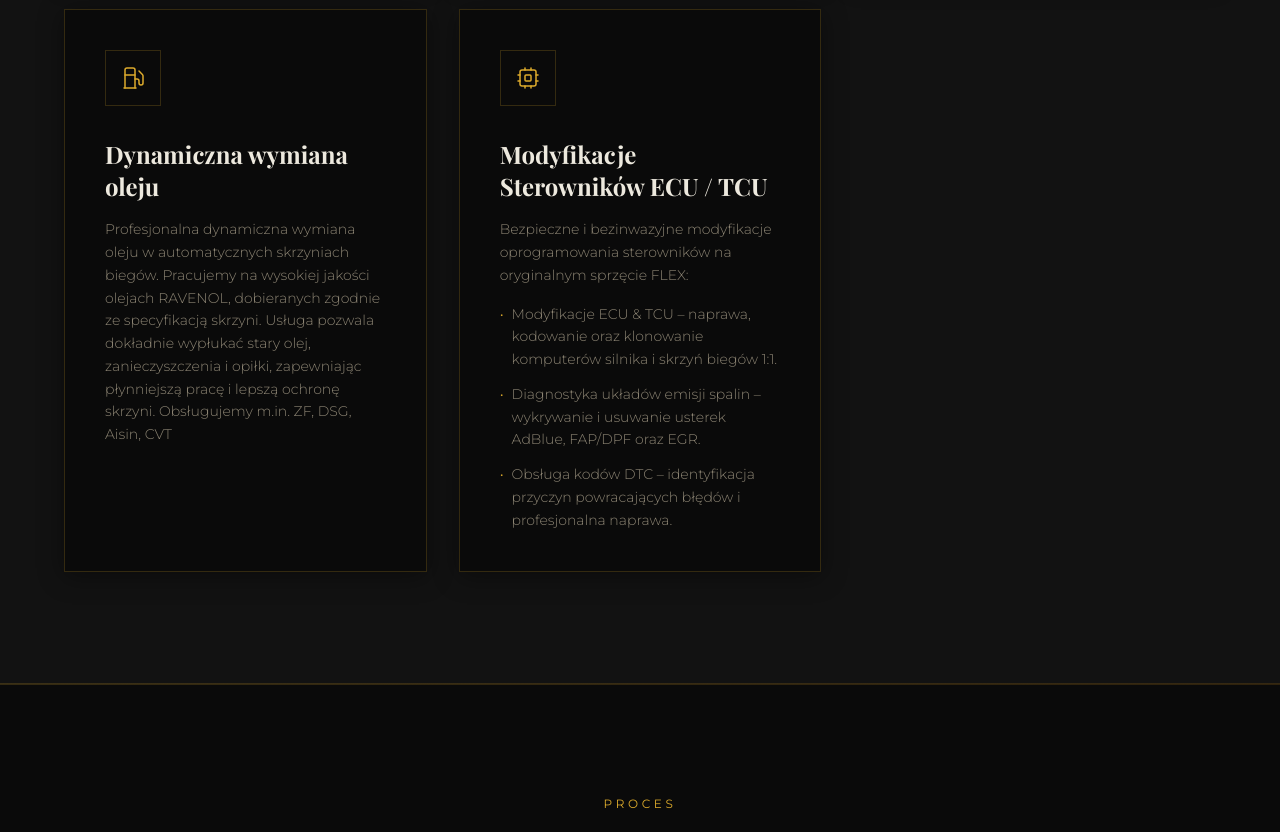
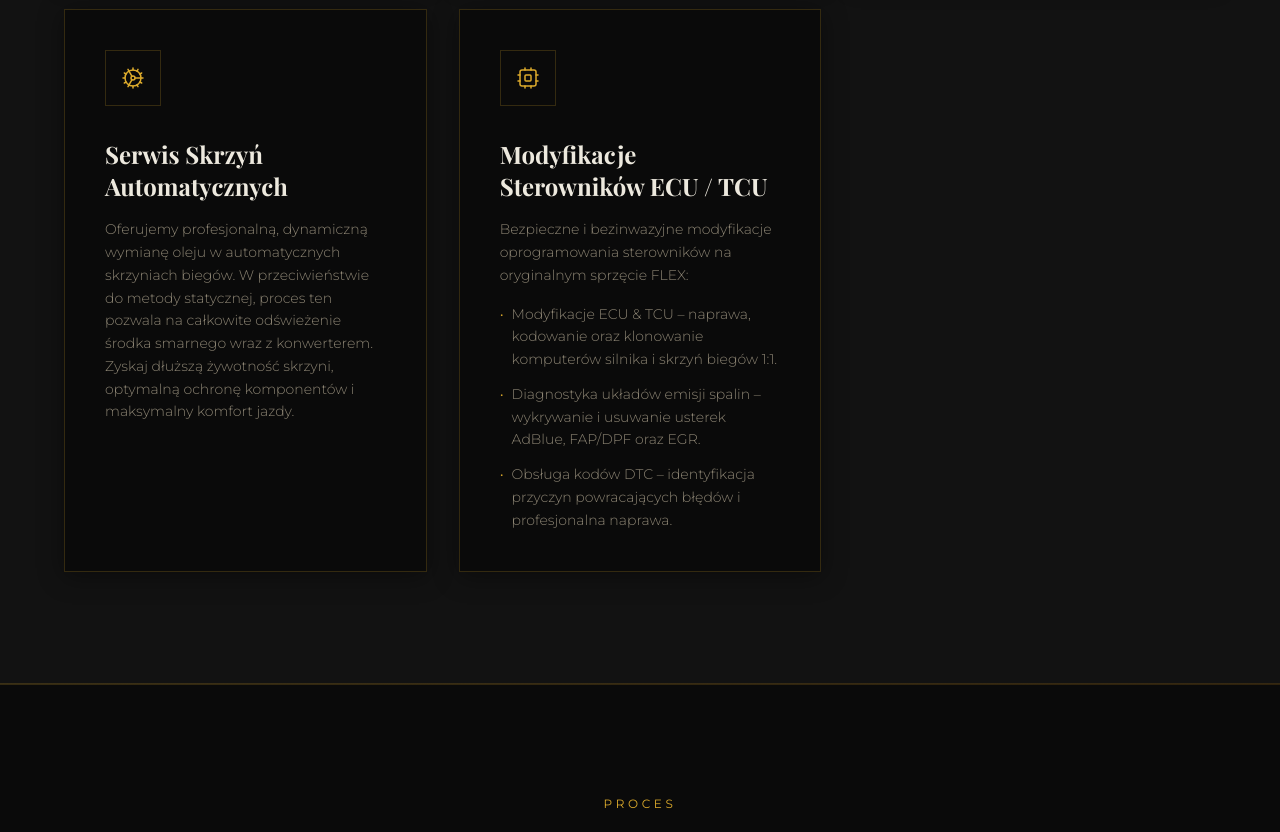
Before and after one commit to Kirens92/autoserwisglabcio, a React (Vite) app: page / in a window 1280 px wide. Shown: the part 2120-2952 px from the top of the page. Built offline with nearby package versions, Linux system fonts and the light colour scheme; the HTML template or start-up script is replaced by a standard one.

Commit message:
Add files via upload

```diff
--- a/src/components/Services.tsx
+++ b/src/components/Services.tsx
@@ -1,4 +1,4 @@
-import { Cpu, Fuel, Monitor, Wrench, Zap, type LucideIcon } from "lucide-react";
+import { Cpu, Fuel, Monitor, Wrench, Zap, Cog, type LucideIcon } from "lucide-react";
 
 type Service = {
   icon: LucideIcon;
@@ -27,10 +27,10 @@ const services: Service[] = [
       "Twoje auto straciło moc? Na desce rozdzielczej pojawiła się niepokojąca kontrolka? Nie czekaj, aż drobna usterka doprowadzi do poważnej i kosztownej awarii. Szybko zdiagnozujemy przyczyny zapalenia się kontrolek.",
   },
   {
-    icon: Fuel,
-    title: "Dynamiczna wymiana oleju",
+    icon: Cog,
+    title: "Serwis Skrzyń Automatycznych",
     description:
-      "Profesjonalna dynamiczna wymiana oleju w automatycznych skrzyniach biegów. Pracujemy na wysokiej jakości olejach RAVENOL, dobieranych zgodnie ze specyfikacją skrzyni. Usługa pozwala dokładnie wypłukać stary olej, zanieczyszczenia i opiłki, zapewniając płynniejszą pracę i lepszą ochronę skrzyni. Obsługujemy m.in. ZF, DSG, Aisin, CVT",
+      "Oferujemy profesjonalną, dynamiczną wymianę oleju w automatycznych skrzyniach biegów. W przeciwieństwie do metody statycznej, proces ten pozwala na całkowite odświeżenie środka smarnego wraz z konwerterem. Zyskaj dłuższą żywotność skrzyni, optymalną ochronę komponentów i maksymalny komfort jazdy.",
   },
   {
     icon: Cpu,
```
